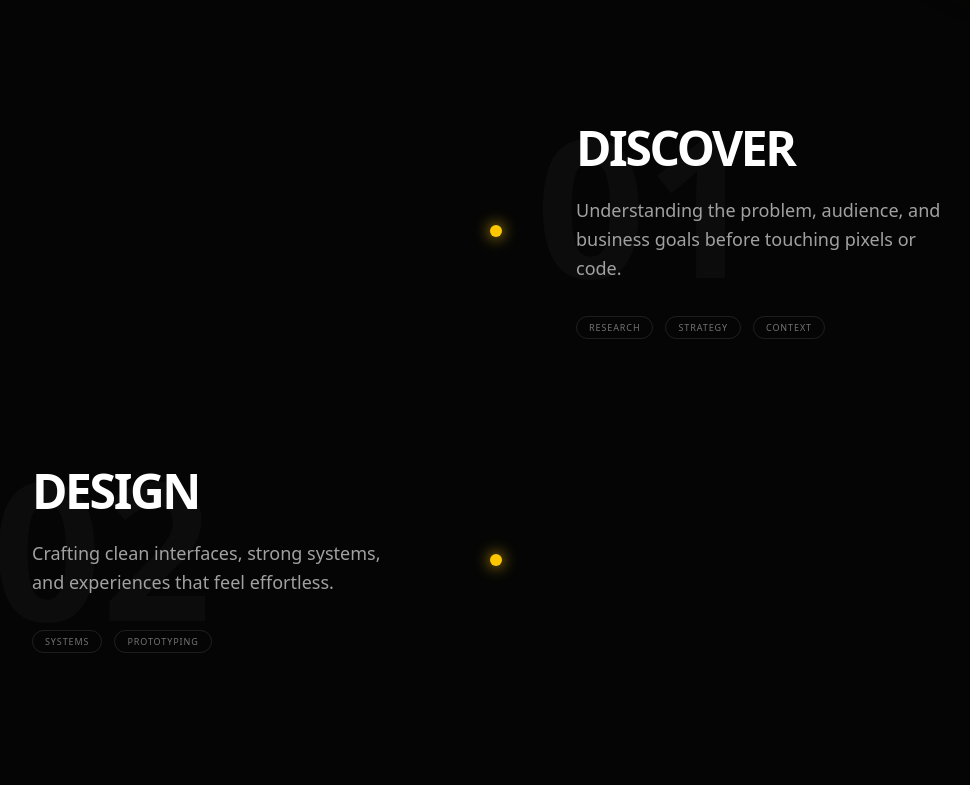
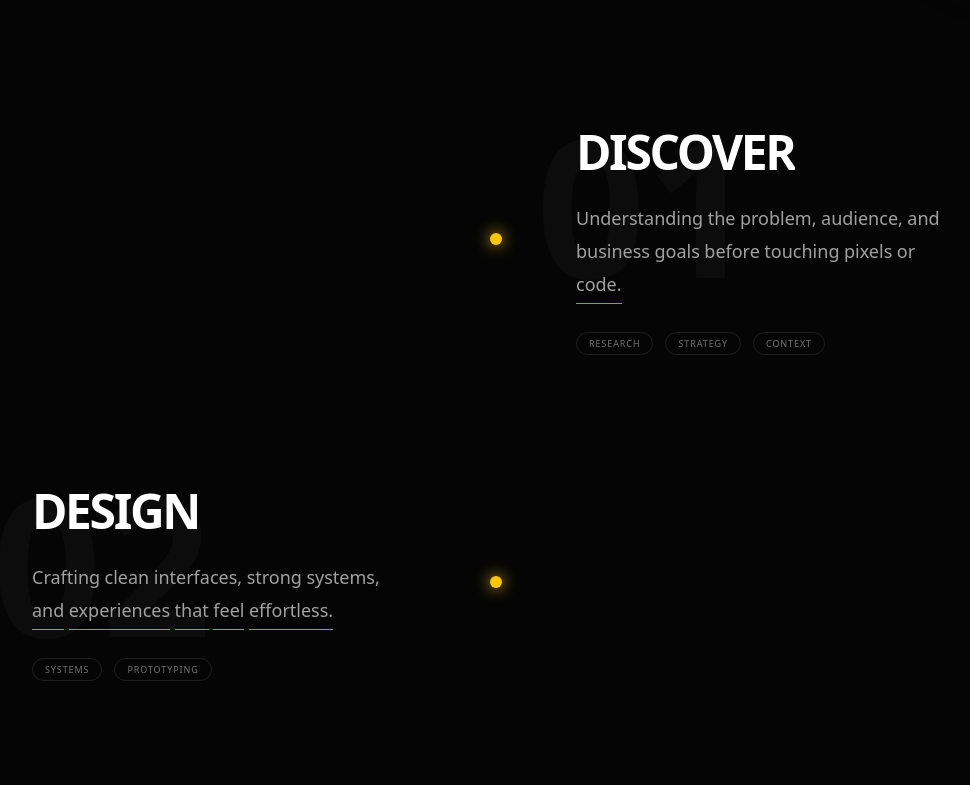
Before and after one commit to rohanbyale/Portfolio, a React (Vite) app: page / in a window 1280 px wide. Shown: the part 8880-9665 px from the top of the page, without its empty margins (144-1114 px from the left). Built offline with nearby package versions, Linux system fonts and the light colour scheme.

Commit message:
Update Strategy.jsx

```diff
--- a/src/componets/Strategy.jsx
+++ b/src/componets/Strategy.jsx
@@ -1,6 +1,35 @@
 'use client'
 import React, { useRef } from "react";
 import { motion, useScroll, useTransform, useSpring } from "framer-motion";
+
+/* ------------------ Curtain Reveal Component ------------------ */
+const CurtainWord = ({ children, delay = 0, color = "bg-yellow-400" }) => {
+  return (
+    <span className="relative inline-flex overflow-hidden pb-1 mr-[0.25em] translate-y-1">
+      <motion.span
+        initial={{ opacity: 0, y: 10 }}
+        whileInView={{ opacity: 1, y: 0 }}
+        transition={{ duration: 0.4, delay: delay + 0.1 }}
+        viewport={{ once: true }}
+        className="relative z-10 inline-block"
+      >
+        {children}
+      </motion.span>
+      <motion.div
+        initial={{ y: "-100%" }}
+        whileInView={{ y: "100%" }}
+        viewport={{ once: true }}
+        transition={{
+          duration: 0.6,
+          ease: [0.76, 0, 0.24, 1],
+          delay: delay,
+        }}
+        // Dynamic color prop
+        className={`absolute inset-0 ${color} z-20 pointer-events-none`}
+      />
+    </span>
+  );
+};
 
 const steps = [
   {
@@ -32,7 +61,6 @@ const steps = [
 const Process = () => {
   const containerRef = useRef(null);
 
-  // Track scroll for the "Timeline Line"
   const { scrollYProgress } = useScroll({
     target: containerRef,
     offset: ["start center", "end center"]
@@ -45,12 +73,10 @@ const Process = () => {
       ref={containerRef}
       className="relative bg-[#050505] text-white py-48 px-6 lg:px-24 overflow-hidden"
     >
-      {/* 🚀 BACKGROUND DECORATION */}
       <div className="absolute top-0 right-0 w-[500px] h-[500px] bg-yellow-400/5 blur-[120px] rounded-full pointer-events-none translate-x-1/2 -translate-y-1/2" />
 
       <div className="max-w-7xl mx-auto relative z-10">
 
-        {/* HEADER AREA */}
         <div className="flex flex-col md:flex-row justify-between items-start md:items-end mb-40 gap-8">
           <div className="max-w-3xl">
             <motion.div
@@ -59,7 +85,6 @@ const Process = () => {
               viewport={{ once: true }}
               className="flex items-center gap-4 mb-8"
             >
-              {/* <span className="w-12 h-[1px] bg-yellow-400" /> */}
               <p className="text-yellow-400 border p-2 rounded-2xl text-[10px] font-black tracking-[0.5em] uppercase">
                 Workflow // 04
               </p>
@@ -83,9 +108,7 @@ const Process = () => {
           </motion.p>
         </div>
 
-        {/* STEPS CONTAINER */}
         <div className="relative">
-          {/* ✨ PROGRESS LINE: This grows as you scroll */}
           <motion.div
             style={{ scaleY, originY: 0 }}
             className="absolute left-[15px] md:left-1/2 top-0 w-[1px] h-full bg-gradient-to-b from-yellow-400 via-yellow-400 to-transparent z-0 hidden md:block"
@@ -97,9 +120,6 @@ const Process = () => {
             ))}
           </div>
         </div>
-
-
-
       </div>
     </section>
   );
@@ -116,10 +136,8 @@ const ProcessStep = ({ data, index }) => {
       transition={{ duration: 0.8, ease: [0.16, 1, 0.3, 1] }}
       className={`relative flex flex-col md:flex-row items-center w-full ${isEven ? 'md:flex-row-reverse' : ''}`}
     >
-      {/* 1. CONTENT BLOCK */}
       <div className="w-full md:w-1/2 px-8 md:px-20">
         <div className="group relative">
-          {/* Floating Background Number */}
           <motion.span
             className="absolute -top-16 -left-10 text-[12rem] font-black text-white/[0.03] select-none group-hover:text-yellow-400/10 transition-colors duration-700 group-hover:-translate-y-4 transition-transform"
           >
@@ -127,14 +145,17 @@ const ProcessStep = ({ data, index }) => {
           </motion.span>
 
           <div className="relative z-10">
-            <h3 className="text-4xl md:text-5xl font-bold mb-6 uppercase tracking-tighter">
-              {data.title}
+            <h3 className="text-4xl md:text-5xl font-bold mb-6 uppercase tracking-tighter flex flex-wrap">
+              {data.title.split(" ").map((word, i) => (
+                <CurtainWord key={i} delay={0.1} color="bg-emerald-500">{word}</CurtainWord>
+              ))}
             </h3>
-            <p className="text-neutral-400 text-lg font-light leading-relaxed mb-8">
-              {data.desc}
+            <p className="text-neutral-400 text-lg font-light leading-relaxed mb-8 flex flex-wrap">
+              {data.desc.split(" ").map((word, i) => (
+                <CurtainWord key={i} delay={0.2 + (i * 0.03)} color="bg-yellow-400">{word}</CurtainWord>
+              ))}
             </p>
 
-            {/* Dynamic Tags */}
             <div className="flex flex-wrap gap-3">
               {data.tags.map(tag => (
                 <span key={tag} className="px-3 py-1 border border-white/10 rounded-full text-[9px] uppercase tracking-widest text-neutral-500 group-hover:border-yellow-400/30 group-hover:text-yellow-400 transition-all">
@@ -146,7 +167,6 @@ const ProcessStep = ({ data, index }) => {
         </div>
       </div>
 
-      {/* 2. CENTER POINT (Dot on the timeline) */}
       <div className="absolute left-[15px] md:left-1/2 top-1/2 -translate-x-1/2 -translate-y-1/2 w-8 h-8 flex items-center justify-center z-20">
         <motion.div
           whileInView={{ scale: [0, 1.5, 1], opacity: [0, 1] }}
@@ -155,7 +175,6 @@ const ProcessStep = ({ data, index }) => {
         <div className="absolute w-8 h-8 border border-yellow-400/20 rounded-full animate-ping" />
       </div>
 
-      {/* 3. EMPTY SIDE (Maintains the zig-zag) */}
       <div className="hidden md:block w-1/2" />
     </motion.div>
   );
```
